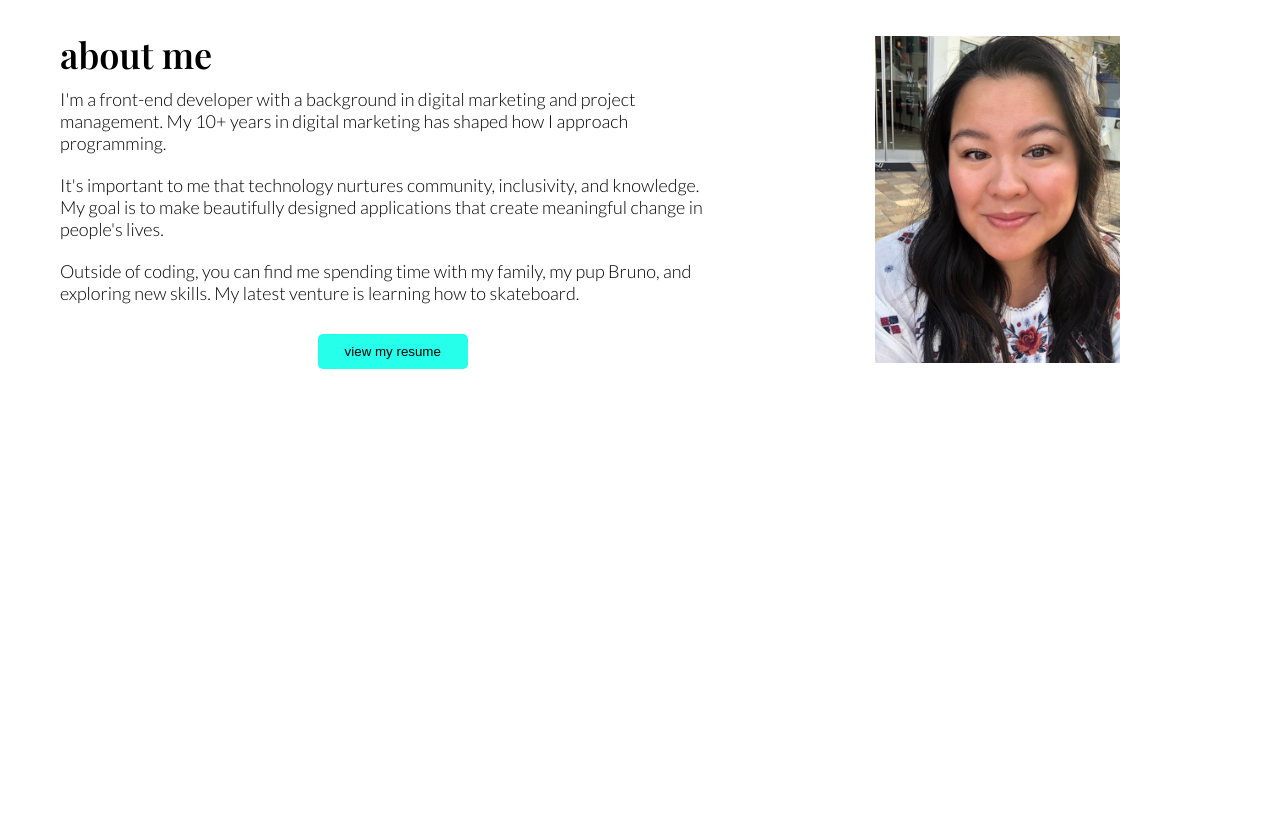
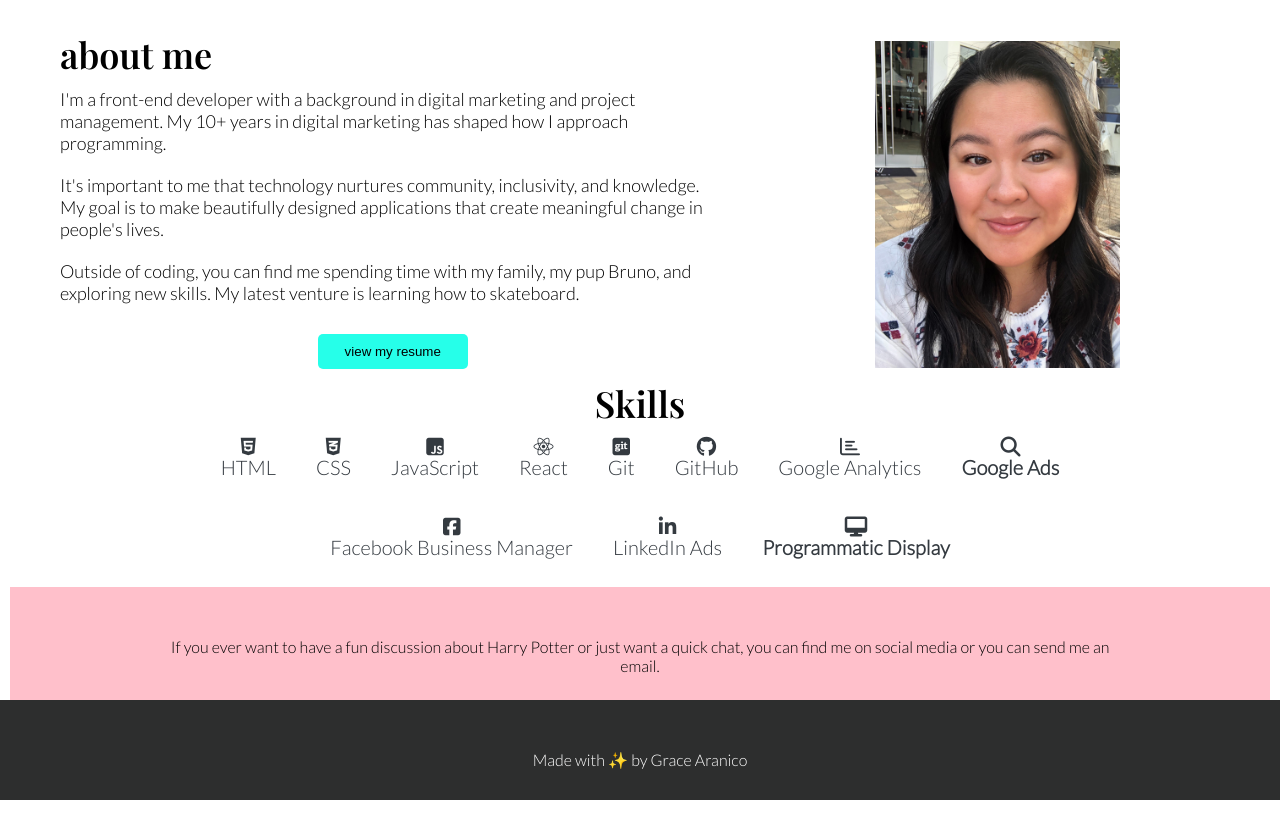
Before and after one commit to garanico/garanico, a React (Create React App) app: page / in a window 1280 px wide. Shown: the top 838 px of the page. Before the commit the page ends 800 px from the top, so only its background shows below. Built offline with nearby package versions, Linux system fonts and the light colour scheme.

Commit message:
feat(finish styles): About Page styles complete.

```diff
--- a/src/App.css
+++ b/src/App.css
@@ -20,7 +20,7 @@ button {
   border-radius: 5px;
   width: 150px;
   text-align: center;
-  margin-top: 10px;
+  margin: 10px 0 10px 0;
 }
 
 button:hover{
@@ -47,6 +47,10 @@ button:hover{
 
 .font-lato {
   font-family: "Lato", sans-serif;
+}
+
+.fa-git{
+  filter: drop-shadow(1px 7px 0.75rem #ccc);
 }
 
 
@@ -250,9 +254,11 @@ button:hover{
 #about {
   display: flex;
   flex-direction: column;
+  flex-grow: 1;
   justify-content: center;
   overflow: auto;
   padding: 10px;
+  padding-bottom: 100px;
 }
 
 #about .about-me {
@@ -289,11 +295,69 @@ button:hover{
   margin: auto;
 }
 
+.skills {
+  width: 100%;
+  display: flex;
+  flex-direction: column;
+  align-items: center;
+}
+.skills h2 {
+  font-size: 36px;
+}
 
+.skills-icons {
+  display: flex;
+  flex-wrap: wrap;
+  justify-content: center;
+  width: 70%;
+}
 
-@media screen and (max-width > 1200px) {
+.fab, .fas, .far{
+  font-size: 36px;
+  margin: 0 10px 0 10px;
+  color: #343a40;
+}
 
+.skill-icon{
+  font-size: 20px;
+  text-align: center;
 }
+
+.icon-container{
+  padding: 10px;
+}
+
+.contact {
+  width: 100%;
+  background-color: pink;
+}
+
+.contact-text {
+  display: flex;
+  flex-direction: column;
+  margin: auto;
+  width: 75%;
+  margin-top: 10px;
+  padding: 40px 0 20px 0;
+}
+
+#about .contact-links{
+  display: flex;
+  width: 50%;
+  align-items: center;
+  flex-direction: row;
+  justify-content: space-evenly;
+  margin: auto;
+  line-height: 50%;
+}
+
+#about .social-icons {
+  width: 20%;
+  display: flex;
+  justify-content: space-around;
+  font-size: 36px;
+}
+
 
 @media screen and (max-width: 900px) {
   #about .about-text {
@@ -304,7 +368,17 @@ button:hover{
   #about .about-photo {
     width: 55%;
   }
-
+  .skills-icons {
+    width: 100%;
+  }
+  #about .contact-links{
+    flex-direction: column;
+  }
+  #about .social-icons {
+    width: 30%;
+    font-size: 30px;
+    margin: 10px 0 10px 0;
+  }
 }
 
 
@@ -312,7 +386,6 @@ button:hover{
   #about .about-text h1{
     font-size: 30px;
   }
-
   #about .about-text {
     text-align: center;
   }
@@ -322,6 +395,12 @@ button:hover{
   }
   #about .about-photo {
     width: 80%;
+  }
+  .skills-icons {
+    width: 100%;
+  }
+  .skills h2{
+    font-size: 30px;
   }
 
 }
@@ -339,9 +418,7 @@ button:hover{
     width: 100%;
     margin: 0 ;
   }
-
   #about .about-text h1,p {
-
     text-align: center;
   }
   #about .about-photo {
@@ -349,11 +426,19 @@ button:hover{
     align-self: center;
     width: 80%;
   }
-
 }
 
 @media screen and (max-width: 375px ) {
-
+  .fab, .fas, .far{
+    font-size: 25px;
+    margin: 0 5px 0 5px;
+  }
+  .skill-icon{
+    font-size: 16px;
+  }
+  .icon-container{
+    padding: 5px;
+  }
 }
 
 
@@ -367,6 +452,7 @@ button:hover{
   position: fixed;
   bottom: 0;
   width: 100%;
+  margin-top: auto;
 }
 
 #footer p{
--- a/src/App.js
+++ b/src/App.js
@@ -9,7 +9,7 @@ function App() {
     <div className="App">
       {/* <Nav /> */}
       <About />
-      {/* <Footer /> */}
+      <Footer />
 
     </div>
   );
--- a/src/Components/About.js
+++ b/src/Components/About.js
@@ -6,6 +6,8 @@ import grace from '../img/grace.JPG';
 function About() {
   return (
     <div id="about">
+
+      {/* About Me Section */}
         <div className="about-me">
           <div className="about-text">
             <h1 className="font-playfair">about me</h1>
@@ -31,6 +33,110 @@ function About() {
           </div>
         </div>
 
+        <div className="skills">
+          <h2 className="font-playfair">Skills</h2>
+
+          <div className="skills-icons">
+            <div className="icon-container">
+              <i class="fab fa-html5 skill-icon">
+                <p className="skill-text font-lato">HTML</p>
+              </i>
+            </div>
+
+            <div className="icon-container">
+              <i class="fab fa-css3-alt skill-icon">
+                <p className="skill-text font-lato">CSS</p>
+              </i>
+            </div>
+
+            <div className="icon-container">
+              <i class="fab fa-js-square skill-icon">
+                <p className="skill-text font-lato">JavaScript</p>
+              </i>
+            </div>
+
+            <div className="icon-container">
+              <i class="fab fa-react skill-icon">
+                <p className="skill-text font-lato">React</p>
+              </i>
+            </div>
+
+            <div className="icon-container">
+              <i class="fab fa-git-square skill-icon">
+                <p className="skill-text font-lato">Git</p>
+              </i>
+            </div>
+
+            <div className="icon-container">
+              <i class="fab fa-github skill-icon">
+                <p className="skill-text font-lato">GitHub</p>
+              </i>
+            </div>
+
+            <div className="icon-container">
+              <i class="far fa-chart-bar skill-icon">
+                <p className="skill-text font-lato">Google Analytics</p>
+              </i>
+            </div>
+
+            <div className="icon-container">
+              <i class="fas fa-search skill-icon">
+                <p className="skill-text font-lato">Google Ads</p>
+              </i>
+            </div>
+
+            <div className="icon-container">
+              <i class="fab fa-facebook-square skill-icon">
+                <p className="skill-text font-lato">Facebook Business Manager</p>
+              </i>
+            </div>
+
+            <div className="icon-container">
+              <i class="fab fa-linkedin-in skill-icon">
+                <p className="skill-text font-lato">LinkedIn Ads</p>
+              </i>
+            </div>
+
+            <div className="icon-container">
+              <i class="fas fa-desktop skill-icon">
+                <p className="skill-text font-lato">Programmatic Display</p>
+              </i>
+            </div>
+
+          </div>
+        </div>
+
+        <div className="contact">
+          <div className="contact-text">
+            <p>
+              If you ever want to have a fun discussion about Harry Potter or just want a quick chat, you can find me on social media or you can send me an email.
+            </p>
+
+            <div className="contact-links">
+              <div className="button">
+                <button>
+                  email me
+                </button>
+              </div>
+
+              <div className="social-icons">
+                <a href="https://github.com/garanico" target="_blank" rel="noopener">
+                  <i className="fab fa-github-square"></i>
+                </a>
+
+                <a href="https://linkedin.com/in/gracearanico/" target="_blank" rel="noopener">
+                  <i className="fab fa-linkedin"></i>
+                </a>
+
+                <a href="https://instagram.com/gracieissoamzin" target="_blank" rel="noopener">
+                  <i className="fab fa-instagram"></i>
+                </a>
+              </div>
+            </div>
+          </div>
+
+        </div>
+
 
 
 
```
Also changed, not shown: src/Components/Homepage.js (indentation only).
